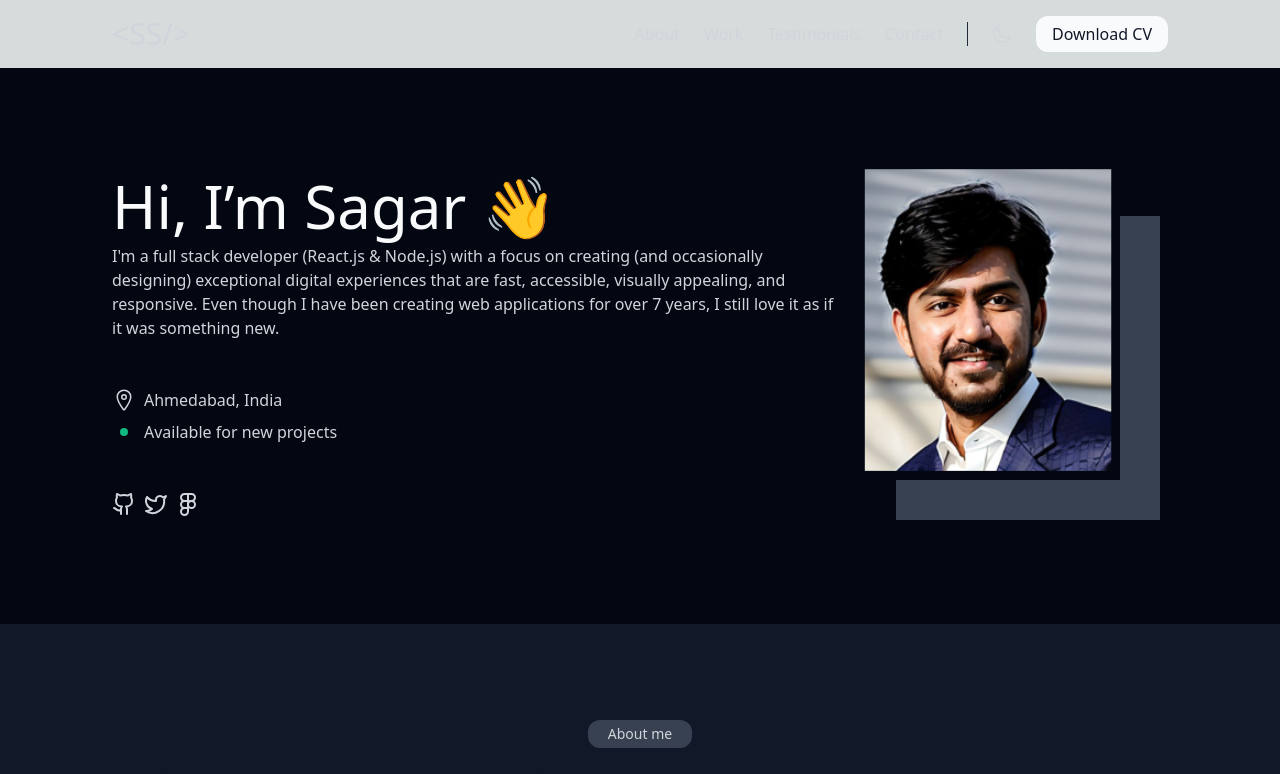
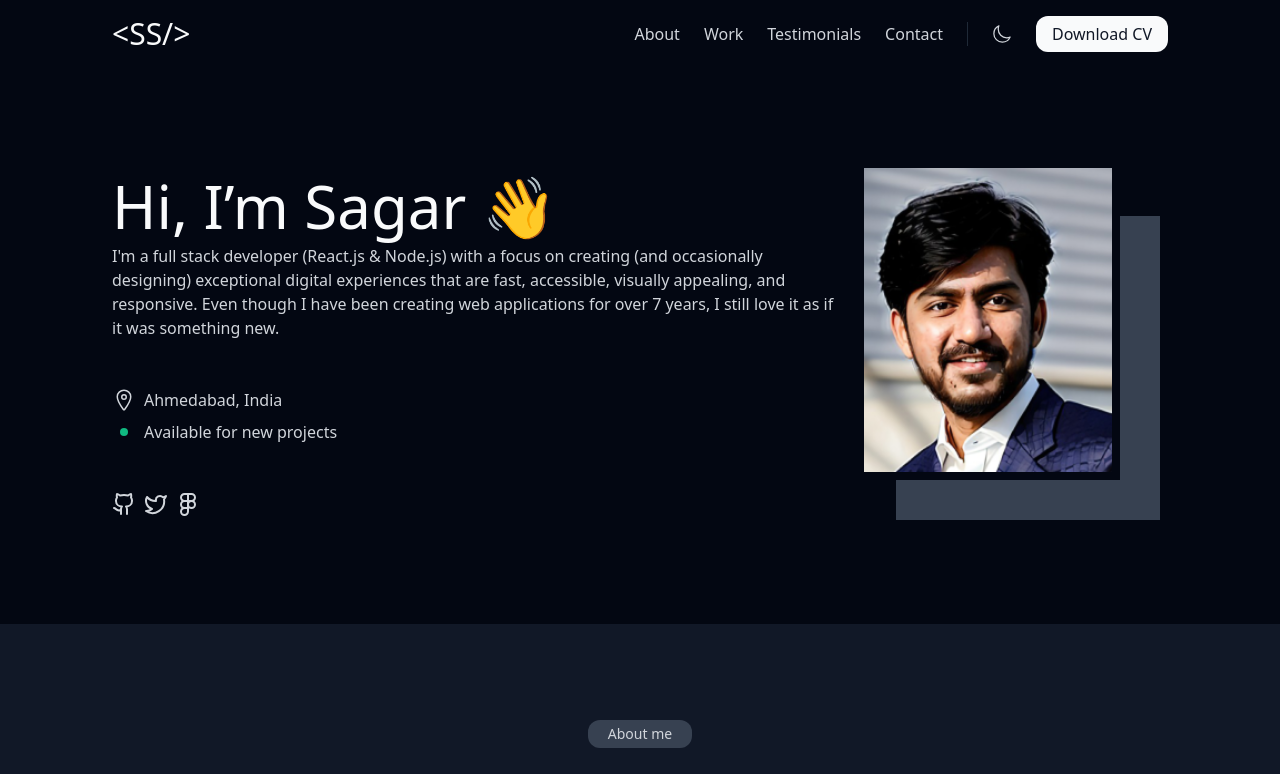
Before and after one commit to Zoljargal2004/Portfolio.1, a Next.js app: page / in a window 1280 px wide. Shown: the top 774 px of the page. Built offline with nearby package versions, Linux system fonts and the light colour scheme.

Commit message:
makes dark and light mode prototype

```diff
--- a/pages/components/contact.js
+++ b/pages/components/contact.js
@@ -1,6 +1,6 @@
 import { IoCopy } from "react-icons/io5";
 import { IoIosMail } from "react-icons/io";
-import { Topic } from "./components/about";
+import { Topic } from "./about";
 import { IoIosCall } from "react-icons/io";
 import { Social } from "./hero";
 
--- a/pages/components/experience.js
+++ b/pages/components/experience.js
@@ -1,5 +1,5 @@
 import { stringify } from "postcss";
-import { Topic } from "./components/about";
+import { Topic } from "./about";
 
 let i = 0;
 
--- a/pages/components/header.js
+++ b/pages/components/header.js
@@ -2,27 +2,50 @@ import Link from "next/link";
 import { IoMoonOutline } from "react-icons/io5";
 import { GiHamburgerMenu, GiHidden } from "react-icons/gi";
 
-const nav_bar = [{name: "About", link : "/About"},]
+const com_styles = [
+  { name: "--bg-color", dark: "#030712", light: "#FFFFFF" },
+  { name: "--head-color", dark: "#F9FAFB", light: "#111827" },
+  { name: "--text-color", dark: "#D1D5DB", light: "#4B5563" },
+  { name: "--text-on-button", dark: "#111827", light: "#F9FAFB" },
+  { name: "--line-bg", dark: "#1F2937", light: "#F3F4F6" },
+  { name: "--portrait-bg", dark: "#374151", light: "#E5E7EB" },
+  { name: "--sec-bg-color", dark: "#111827", light: "#F9FAFB" }
+];
+
+const nav_bar = [{ name: "About", link: "/About" }];
+
+let dark = true;
 
 export function Header() {
   let logo = "<SS/>";
   return (
-    <div className="flex justify-center content-center lg:px-[80px] lg:py-4 w-[100%] p-4">
+    <div className="flex justify-center content-center bg-[--bg-color] lg:px-[80px] lg:py-4 w-[100%] p-4">
       <div className="flex justify-between lg:px-8 items-center w-[100%] max-w-[1280px]">
-        <span className="text-3xl text-bold">{logo}</span>
+        <span className="text-3xl text-bold text-[--head-color]">{logo}</span>
         <div className=" hidden gap-6 items-center lg:flex">
           <Link href={"/experience"}>About</Link>
           <Link href={"#"}>Work</Link>
           <Link href={"#"}>Testimonials</Link>
           <Link href={"#"}>Contact</Link>
           <div className="w-[1px] bg-[--line-bg] h-6"></div>
-          <IoMoonOutline size={20} />
+          <div onClick={changeMod}>
+            <IoMoonOutline size={20} />
+          </div>
           <button className="text-[--text-on-button] bg-[--head-color] px-4 py-[6px] rounded-[12px]">
             Download CV
           </button>
         </div>
-        <GiHamburgerMenu size={24} className="lg:hidden"/>
+        <GiHamburgerMenu size={24} className="lg:hidden" />
       </div>
     </div>
   );
 }
+
+function changeMod() {
+  const styles = document.documentElement.style;
+  for (let i = 0; i < com_styles.length; i++){
+    styles.setProperty(com_styles[i].name, dark ? com_styles[i].light : com_styles[i].dark)
+
+  }
+  dark ? dark = false: dark = true;
+}
--- a/pages/components/hero.js
+++ b/pages/components/hero.js
@@ -33,9 +33,9 @@ export function Portrait(props) {
             src={props.number == 2 ? "/Images/Pic2.png" : "/Images/Pic.png"}
             className={
               (props.number == 2
-                ? "w-[280px] lg:w-[400px] h-[360px] lg:h-[480px] lg:left-10"
-                : "w-[240px] lg:w-[280px] h-[280px] lg:h-[320px] lg:left-[-40px] ") +
-              " absolute bottom-3 left-3  lg:bottom-10 "
+                ? "w-[280px] lg:w-[400px] h-[360px] lg:h-[480px] lg:left-10 border-[--sec-bg-color] "
+                : "w-[240px] lg:w-[280px] h-[280px] lg:h-[320px] lg:left-[-40px] border-[--bg-color] ") +
+              " absolute bottom-3 left-3  lg:bottom-10 border-[8px]"
             }
           />
         </div>
--- a/pages/components/skills.js
+++ b/pages/components/skills.js
@@ -1,4 +1,4 @@
-import { Topic } from "./components/about";
+import { Topic } from "./about";
 import Image from "next/image";
 const skills_lis = [
   { name: "Javascript" },
--- a/pages/components/work.js
+++ b/pages/components/work.js
@@ -1,4 +1,4 @@
-import { Topic } from "./components/about";
+import { Topic } from "./about";
 import Image from "next/image";
 import { CiShare1 } from "react-icons/ci";
 
```
Also changed, not shown: pages/index.js (line endings or trailing spaces), public/Images/Pic.png, public/Images/Pic2.png.
